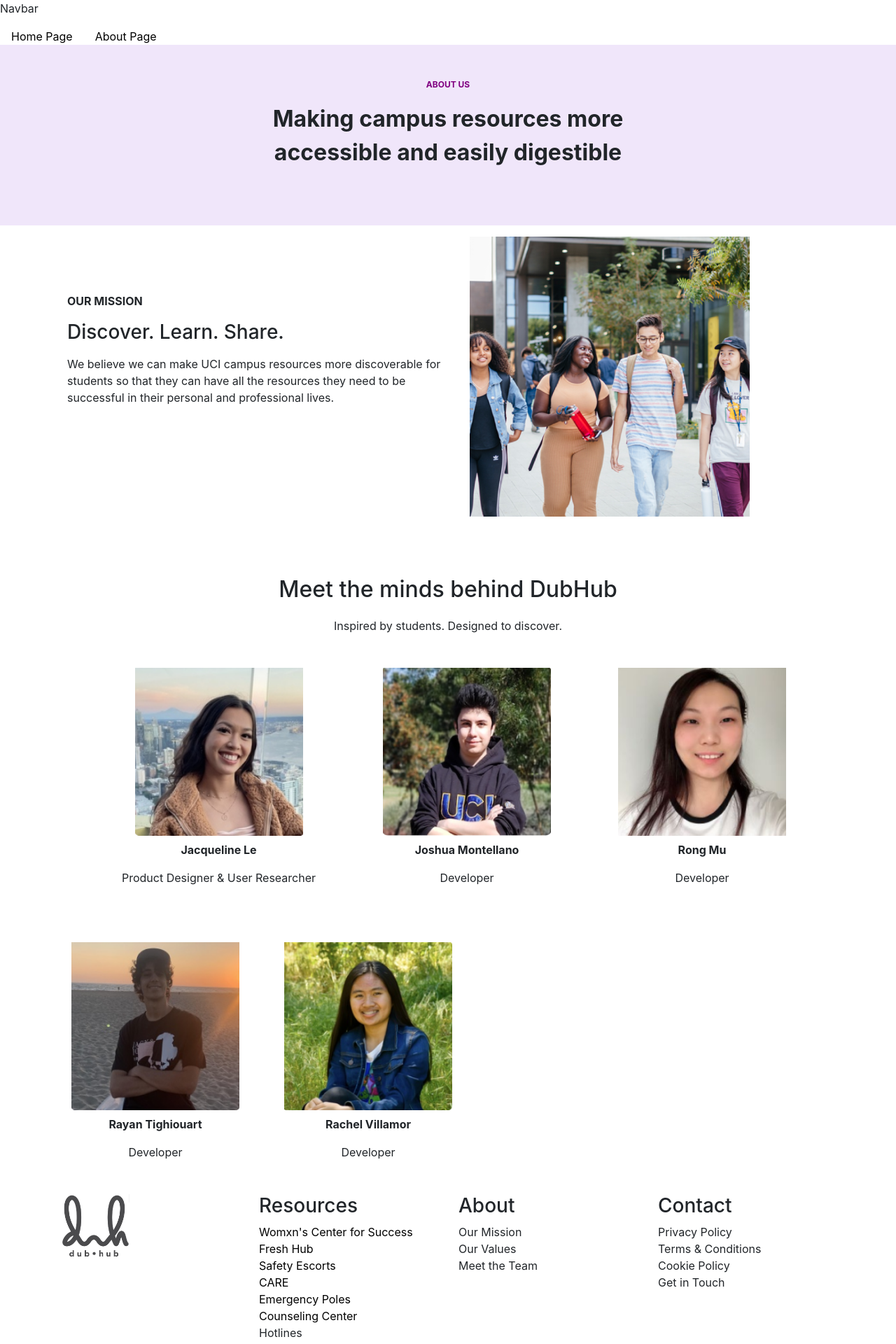
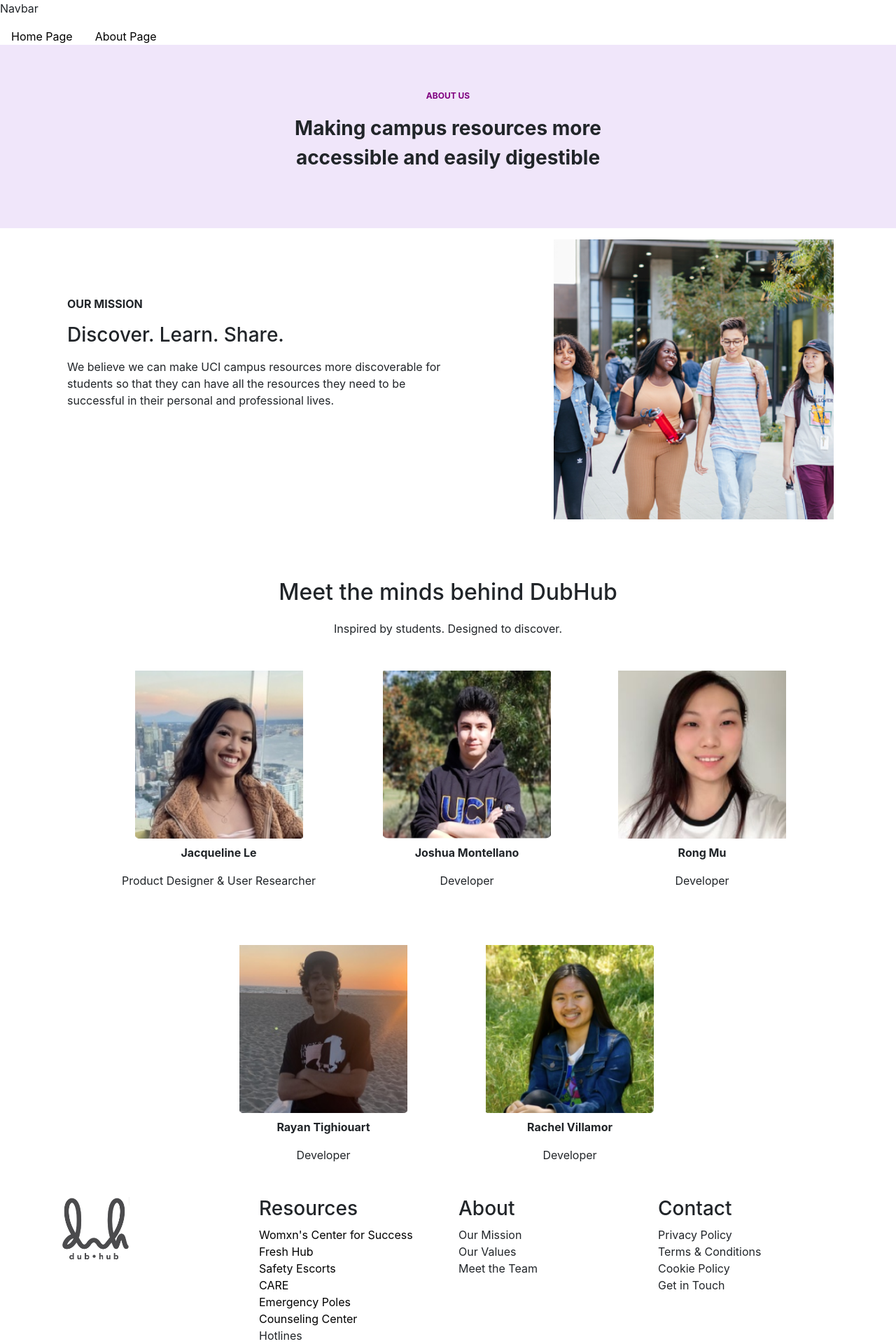
Before and after one commit to ctc-uci/bp-women-safety, a React (Create React App) app: page /About in a window 1280 px wide. Shown: the top 1920 px of the page at 70% size. Built offline with nearby package versions, Linux system fonts and the light colour scheme.

Commit message:
about page done

```diff
--- a/src/pages/About.css
+++ b/src/pages/About.css
@@ -10,8 +10,12 @@
 .font2 {
   color: purple;
   font-weight: bold;
-  padding-top: 3rem;
+  padding-top: 4rem;
   font-size: .75rem;
+}
+
+.pic {
+  margin-left: 7.5rem;
 }
 
 .a {
@@ -19,14 +23,14 @@
 }
 
 .big {
-  font-size: 2rem;
+  font-size: 1.75rem;
   font-weight: 650;
   padding-bottom: 5rem;
 }
 
 .bold {
   margin-top: 5rem;
-  font-weight: bold;
+  font-weight: 650;
 }
 
 .bigLess {
@@ -79,3 +83,8 @@
   font-weight: bold;
   margin-top: .5rem;
 }
+
+.card4 {
+  margin-left: 15rem;
+  margin-right: 3rem;
+}
--- a/src/pages/About.jsx
+++ b/src/pages/About.jsx
@@ -37,7 +37,7 @@
           </div>
           </Col>
           <Col>
-          <img src={aboutpic} style={{height: "400px", width: "400px"}}/>
+          <img className="pic" src={aboutpic} style={{height: "400px", width: "400px"}}/>
           </Col>
 
         </Row>
@@ -71,14 +71,18 @@
           </Row>
           <Row>
             <div className="card">
+            <div className="card4">
               <img className="person" src={person4}></img>
               <p className="name">Rayan Tighiouart</p>
               <p className="title">Developer</p>
             </div>
+            </div>
             <div className="card">
+            <div className="card5">
               <img className="person" src={person5}></img>
               <p className="name">Rachel Villamor</p>
               <p className="title">Developer</p>
+            </div>
             </div>
           </Row>
         </Container>
```
